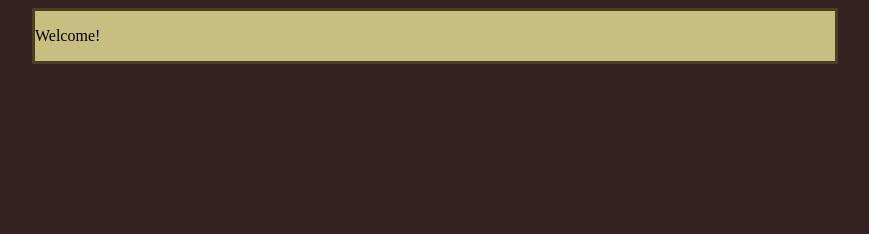
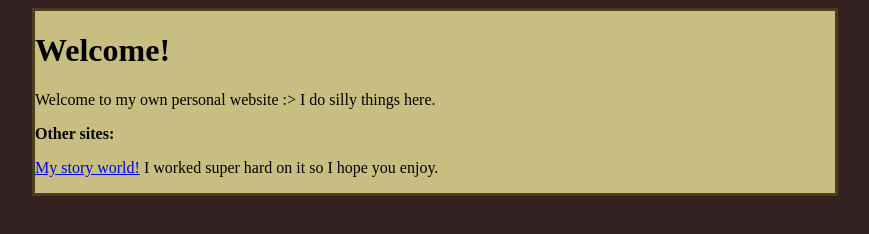
Before and after one commit to venderix/venderix.github.io, a plain HTML site: page index.html in a window 1280 px wide. Shown: the whole page, without its empty margins (205-1074 px from the left). Drawn offline with Linux system fonts and the light colour scheme.

Commit message:
Update index.html

```diff
--- a/index.html
+++ b/index.html
@@ -4,7 +4,10 @@
 </head>
 <body>
     <div id="holder-all">
-    <p>Welcome!</p>
+    <h1>Welcome!</h1>
+    <p>Welcome to my own personal website :> I do silly things here.</p>
+    <b>Other sites:</b>
+    <p><a href="https://tuihblsr.github.io/">My story world!</a> I worked super hard on it so I hope you enjoy.</p>
     </div>
 </body>
 </html>
```
